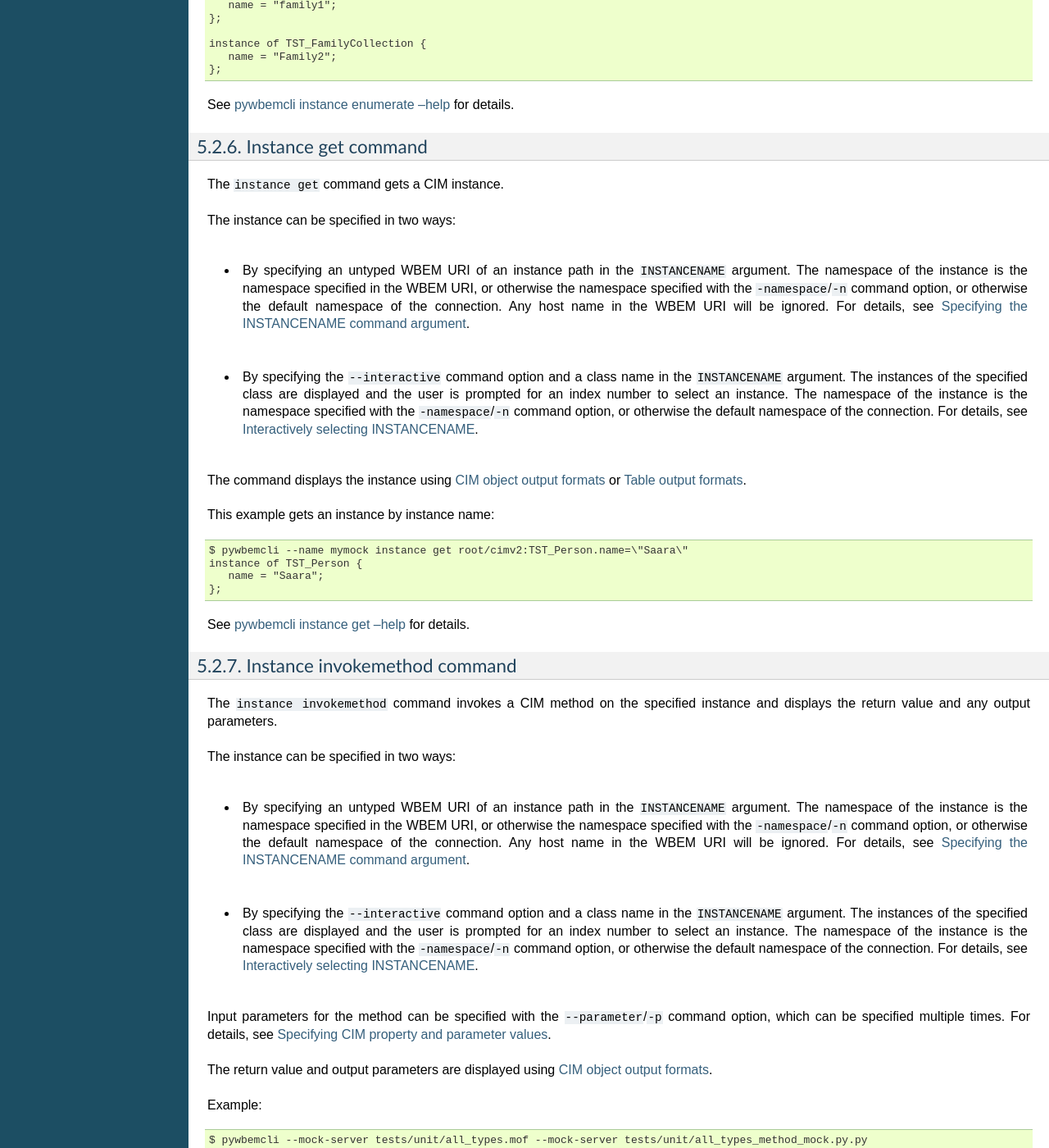
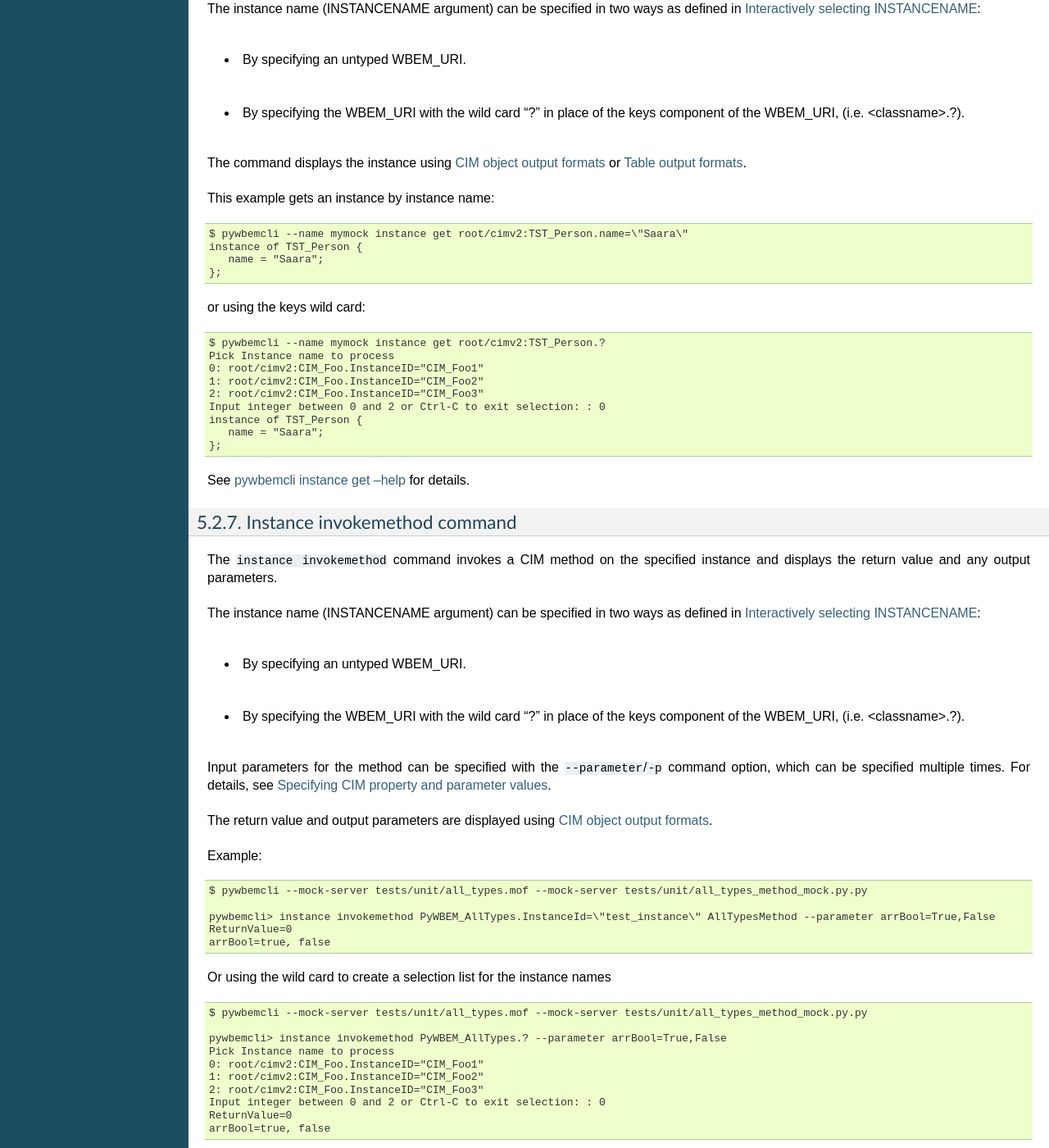
Before and after one commit to pywbem/pywbemtools, a Sphinx documentation site: the page built from docs/pywbemclicommands.rst, in a window 1280 px wide and 1400 px high, scrolled down 9215 px. Shown: the whole window at 82% size. Built offline with Sphinx 7.4.7, drawn with Linux system fonts in a browser that asks for light colours; the version number could not be read and is left out; some of the changed text lies outside the part shown.

Commit message:
Fixes issue #349 use of --interactive option
1. Modified code to use ? as a wild card for  the key component of
wbem uri to kick off the selection process.  This modifies all the
following instance commands: get, delete, modify, references, associatiors,
invokemethod.

2. Modified the instance tests and the doc on the instance get, delete,
associations, and references, etc. to reflect this new way of specifying
the INSTANCENAME.

3. I think that the connection show is correct now in that it uses
the current connection if name not provided and uses ? if the user wants
the prompted list.

4. Modified the documentaton for instance get, delete, modify,
references, associators, invokemethod.  I shortened the test in each
command in favor of pointing them to the general section on the
INSTANCENAME in features.

This turns out to be a  really good solution, much better than the
--interactive option.

NOTE: I fixed one ref definition error in pywbemclicmdline.rst

```diff
--- a/docs/pywbemclicmdlineinterface.rst
+++ b/docs/pywbemclicmdlineinterface.rst
@@ -300,7 +300,7 @@ Pywbemcli terminates with one of the following program exit codes:
     error. This will mostly be caused by CIM errors returned by the server,
     but can also be caused by the pywbemcli code itself.
 
-  * Programming errors in mock Python scripts (see `Mock support overview`_);
+  * Programming errors in mock Python scripts (see: :ref:`Mock support overview`);
     the error message includes a Python traceback of the error.
 
 * **1 - Python traceback**: In such cases, pywbemcli terminates during its
--- a/docs/pywbemclicommands.rst
+++ b/docs/pywbemclicommands.rst
@@ -387,22 +387,13 @@ Instance associators command
 The ``instance associators`` command lists the CIM instances that are associated
 with the specified source instance.
 
-The source instance can be specified in two ways:
+The instance name (INSTANCENAME argument) can be specified in two ways as
+defined in :ref:`Interactively selecting INSTANCENAME`:
 
-* By specifying an untyped WBEM URI of an instance path in the
-  ``INSTANCENAME`` argument. The namespace of the instance is the namespace
-  specified in the WBEM URI, or otherwise the namespace specified with the
-  ``-namespace``/``-n`` command option, or otherwise the default namespace
-  of the connection. Any host name in the WBEM URI will be ignored.
-  For details, see :ref:`Specifying the INSTANCENAME command argument`.
+* By specifying an untyped WBEM_URI.
 
-* By specifying the ``--interactive`` command option and a class name in the
-  ``INSTANCENAME`` argument. The instances of the specified class are displayed
-  and the user is prompted for an index number to select an instance. The
-  namespace of the instance is the namespace specified with the
-  ``-namespace``/``-n`` command option, or otherwise the default namespace
-  of the connection.
-  For details, see :ref:`Interactively selecting INSTANCENAME`.
+* By specifying the WBEM_URI with the wild card "?" in place of the keys
+  component of the WBEM_URI, (i.e. <classname>.?).
 
 If the ``--names-only``/``--no`` command option is set, only the instance paths
 are displayed. Otherwise, the instances are displayed.
@@ -414,7 +405,7 @@ Example:
 
 .. code-block:: text
 
-    $ pywbemcli --name mymock instance references TST_Person --names-only --interactive
+    $ pywbemcli --name mymock instance references TST_Person.? --names-only
     Pick Instance name to process: 0
     0: root/cimv2:TST_Person.name="Mike"
     1: root/cimv2:TST_Person.name="Saara"
@@ -526,22 +517,13 @@ Instance delete command
 
 The ``instance delete`` command deletes a CIM instance.
 
-The instance can be specified in two ways:
+The instance name (INSTANCENAME argument) can be specified in two ways as
+defined in :ref:`Interactively selecting INSTANCENAME`:
 
-* By specifying an untyped WBEM URI of an instance path in the
-  ``INSTANCENAME`` argument. The namespace of the instance is the namespace
-  specified in the WBEM URI, or otherwise the namespace specified with the
-  ``-namespace``/``-n`` command option, or otherwise the default namespace
-  of the connection. Any host name in the WBEM URI will be ignored.
-  For details, see :ref:`Specifying the INSTANCENAME command argument`.
+* By specifying an untyped WBEM_URI.
 
-* By specifying the ``--interactive`` command option and a class name in the
-  ``INSTANCENAME`` argument. The instances of the specified class are displayed
-  and the user is prompted for an index number to select an instance. The
-  namespace of the instance is the namespace specified with the
-  ``-namespace``/``-n`` command option, or otherwise the default namespace
-  of the connection.
-  For details, see :ref:`Interactively selecting INSTANCENAME`.
+* By specifying the WBEM_URI with the wild card "?" in place of the keys
+  component of the WBEM_URI, (i.e. <classname>.?).
 
 The following example deletes an instance by specifying its instance name.
 Note the extra backslash (see :term:`backslash-escaped`) that is required to
@@ -596,22 +578,13 @@ Instance get command
 
 The ``instance get`` command gets a CIM instance.
 
-The instance can be specified in two ways:
+The instance name (INSTANCENAME argument) can be specified in two ways as
+defined in :ref:`Interactively selecting INSTANCENAME`:
 
-* By specifying an untyped WBEM URI of an instance path in the
-  ``INSTANCENAME`` argument. The namespace of the instance is the namespace
-  specified in the WBEM URI, or otherwise the namespace specified with the
-  ``-namespace``/``-n`` command option, or otherwise the default namespace
-  of the connection. Any host name in the WBEM URI will be ignored.
-  For details, see :ref:`Specifying the INSTANCENAME command argument`.
+* By specifying an untyped WBEM_URI.
 
-* By specifying the ``--interactive`` command option and a class name in the
-  ``INSTANCENAME`` argument. The instances of the specified class are displayed
-  and the user is prompted for an index number to select an instance. The
-  namespace of the instance is the namespace specified with the
-  ``-namespace``/``-n`` command option, or otherwise the default namespace
-  of the connection.
-  For details, see :ref:`Interactively selecting INSTANCENAME`.
+* By specifying the WBEM_URI with the wild card "?" in place of the keys
+  component of the WBEM_URI, (i.e. <classname>.?).
 
 The command displays the instance using :term:`CIM object output formats`
 or :term:`Table output formats`.
@@ -625,6 +598,21 @@ This example gets an instance by instance name:
        name = "Saara";
     };
 
+or using the keys wild card:
+
+.. code-block:: text
+
+    $ pywbemcli --name mymock instance get root/cimv2:TST_Person.?
+    Pick Instance name to process
+    0: root/cimv2:CIM_Foo.InstanceID="CIM_Foo1"
+    1: root/cimv2:CIM_Foo.InstanceID="CIM_Foo2"
+    2: root/cimv2:CIM_Foo.InstanceID="CIM_Foo3"
+    Input integer between 0 and 2 or Ctrl-C to exit selection: : 0
+    instance of TST_Person {
+       name = "Saara";
+    };
+
+
 See :ref:`pywbemcli instance get --help` for details.
 
 
@@ -636,22 +624,13 @@ Instance invokemethod command
 The ``instance invokemethod`` command invokes a CIM method on the specified
 instance and displays the return value and any output parameters.
 
-The instance can be specified in two ways:
+The instance name (INSTANCENAME argument) can be specified in two ways as
+defined in :ref:`Interactively selecting INSTANCENAME`:
 
-* By specifying an untyped WBEM URI of an instance path in the
-  ``INSTANCENAME`` argument. The namespace of the instance is the namespace
-  specified in the WBEM URI, or otherwise the namespace specified with the
-  ``-namespace``/``-n`` command option, or otherwise the default namespace
-  of the connection. Any host name in the WBEM URI will be ignored.
-  For details, see :ref:`Specifying the INSTANCENAME command argument`.
+* By specifying an untyped WBEM_URI.
 
-* By specifying the ``--interactive`` command option and a class name in the
-  ``INSTANCENAME`` argument. The instances of the specified class are displayed
-  and the user is prompted for an index number to select an instance. The
-  namespace of the instance is the namespace specified with the
-  ``-namespace``/``-n`` command option, or otherwise the default namespace
-  of the connection.
-  For details, see :ref:`Interactively selecting INSTANCENAME`.
+* By specifying the WBEM_URI with the wild card "?" in place of the keys
+  component of the WBEM_URI, (i.e. <classname>.?).
 
 Input parameters for the method can be specified with the ``--parameter``/``-p``
 command option, which can be specified multiple times.
@@ -670,6 +649,21 @@ Example:
     ReturnValue=0
     arrBool=true, false
 
+Or using the wild card to create a selection list for the instance names
+
+.. code-block:: text
+
+    $ pywbemcli --mock-server tests/unit/all_types.mof --mock-server tests/unit/all_types_method_mock.py.py
+
+    pywbemcli> instance invokemethod PyWBEM_AllTypes.? --parameter arrBool=True,False
+    Pick Instance name to process
+    0: root/cimv2:CIM_Foo.InstanceID="CIM_Foo1"
+    1: root/cimv2:CIM_Foo.InstanceID="CIM_Foo2"
+    2: root/cimv2:CIM_Foo.InstanceID="CIM_Foo3"
+    Input integer between 0 and 2 or Ctrl-C to exit selection: : 0
+    ReturnValue=0
+    arrBool=true, false
+
 See :ref:`pywbemcli instance invokemethod --help` for details.
 
 
@@ -681,22 +675,13 @@ Instance modify command
 The ``instance modify`` command modifies the properties of an existing CIM
 instance.
 
-The instance can be specified in two ways:
+The instance name (INSTANCENAME argument) can be specified in two ways as
+defined in :ref:`Interactively selecting INSTANCENAME`:
 
-* By specifying an untyped WBEM URI of an instance path in the
-  ``INSTANCENAME`` argument. The namespace of the instance is the namespace
-  specified in the WBEM URI, or otherwise the namespace specified with the
-  ``-namespace``/``-n`` command option, or otherwise the default namespace
-  of the connection. Any host name in the WBEM URI will be ignored.
-  For details, see :ref:`Specifying the INSTANCENAME command argument`.
+* By specifying an untyped WBEM_URI.
 
-* By specifying the ``--interactive`` command option and a class name in the
-  ``INSTANCENAME`` argument. The instances of the specified class are displayed
-  and the user is prompted for an index number to select an instance. The
-  namespace of the instance is the namespace specified with the
-  ``-namespace``/``-n`` command option, or otherwise the default namespace
-  of the connection.
-  For details, see :ref:`Interactively selecting INSTANCENAME`.
+* By specifying the WBEM_URI with the wild card "?" in place of the keys
+  component of the WBEM_URI, (i.e. <classname>.?).
 
 The new property values are specified by possibly multiple ``--property``/``-p``
 command options.
@@ -717,22 +702,13 @@ Instance references command
 The ``instance references`` command lists the CIM instances that reference
 the specified source instance.
 
-The source instance can be specified in two ways:
+The instance name (INSTANCENAME argument) can be specified in two ways as
+defined in :ref:`Interactively selecting INSTANCENAME`:
 
-* By specifying an untyped WBEM URI of an instance path in the
-  ``INSTANCENAME`` argument. The namespace of the instance is the namespace
-  specified in the WBEM URI, or otherwise the namespace specified with the
-  ``-namespace``/``-n`` command option, or otherwise the default namespace
-  of the connection. Any host name in the WBEM URI will be ignored.
-  For details, see :ref:`Specifying the INSTANCENAME command argument`.
+* By specifying an untyped WBEM_URI.
 
-* By specifying the ``--interactive`` command option and a class name in the
-  ``INSTANCENAME`` argument. The instances of the specified class are displayed
-  and the user is prompted for an index number to select an instance. The
-  namespace of the instance is the namespace specified with the
-  ``-namespace``/``-n`` command option, or otherwise the default namespace
-  of the connection.
-  For details, see :ref:`Interactively selecting INSTANCENAME`.
+* By specifying the WBEM_URI with the wild card "?" in place of the keys
+  component of the WBEM_URI, (i.e. <classname>.?).
 
 If the ``--names-only``/``--no`` command option is set, only the instance paths
 are displayed. Otherwise, the instances are displayed.
```
Also changed, not shown: docs/pywbemclicmdshelp.rst (+16 -40 lines), docs/pywbemclifeatures.rst (+32 -8 lines), 2 other files.
